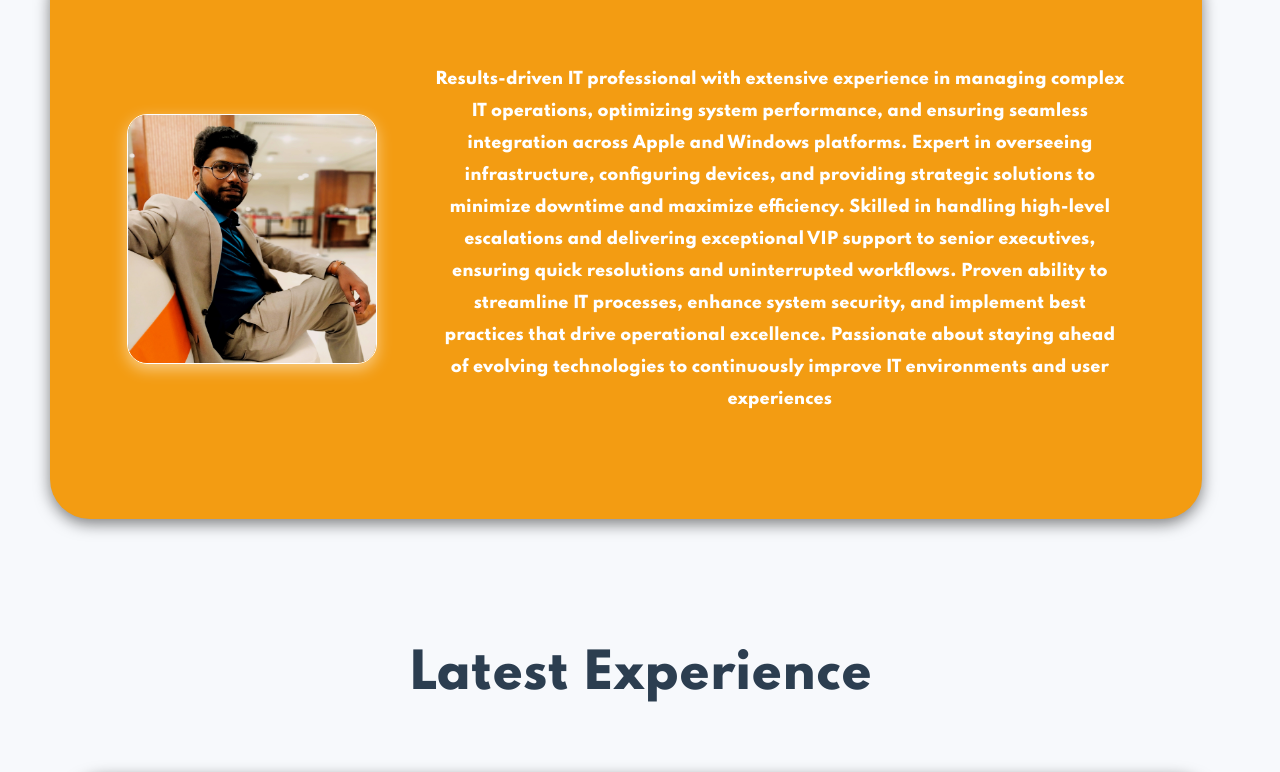
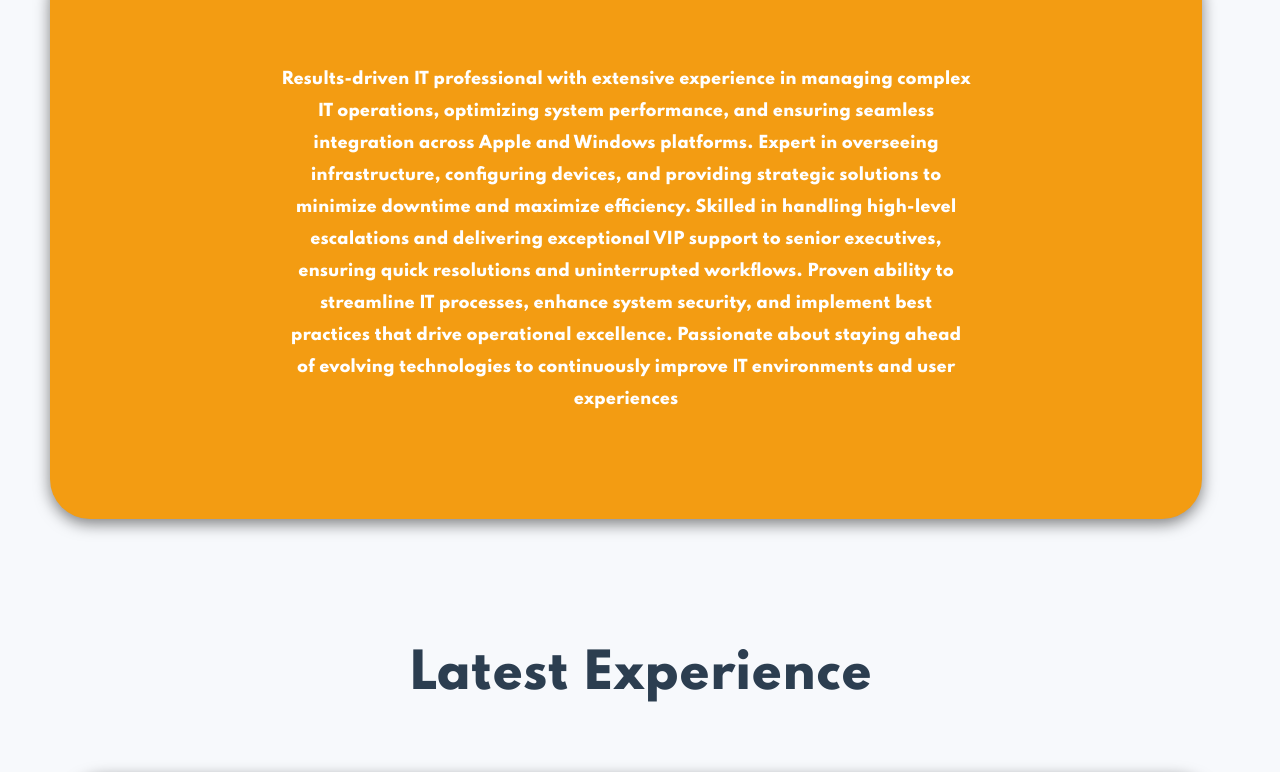
Before and after one commit to RosH-HuB/S_portfolio, a plain HTML site: page index.html in a window 1280 px wide. Shown: the part 1077-1849 px from the top of the page. Drawn offline with nearby package versions, Linux system fonts and the light colour scheme.

Commit message:
Update about.html

```diff
--- a/about.html
+++ b/about.html
@@ -1,5 +1,4 @@
 <section id="about-me">
-  <img id="About-image" src="IMG20201125234654-01.jpeg" />
   <p id="my-info">
     Results-driven IT professional with extensive experience in managing complex
     IT operations, optimizing system performance, and ensuring seamless
```
